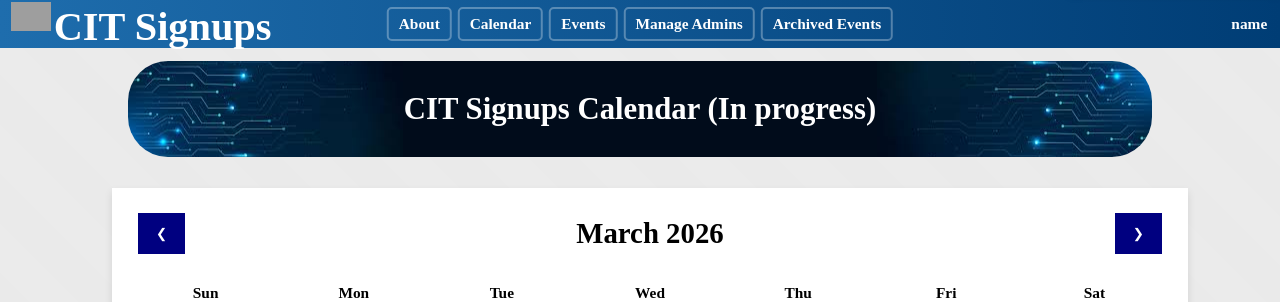
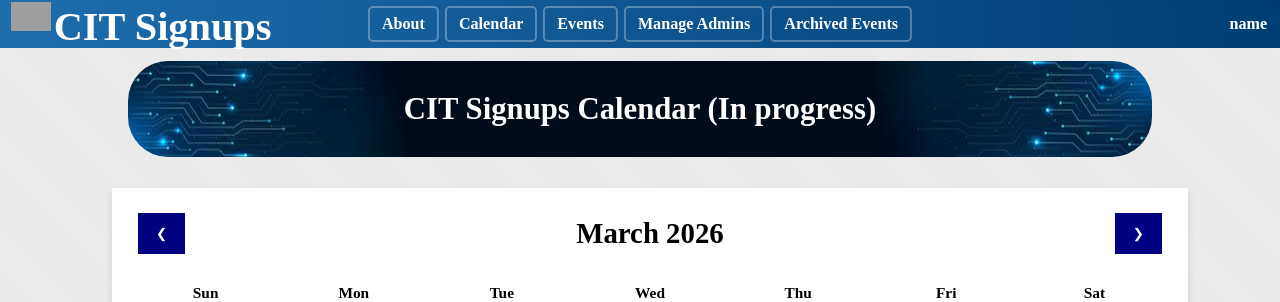
Before and after one commit to citdrhs/drsu, a Flask app: page /calendar in a window 1280 px wide. Shown: the top 302 px of the page. Run offline with Flask 3, Linux system fonts and the light colour scheme; the visitor is signed in with stand-in values (Sample User, id 1); data that the repository does not hold is empty; some libraries are stand-ins or nearby versions; grey boxes are pictures that could not be loaded.

Commit message:
Add files via upload

```diff
--- a/DRSU Sign-Ups Application/static/style.css
+++ b/DRSU Sign-Ups Application/static/style.css
@@ -126,7 +126,7 @@ section a {
     font-weight:bolder;
     margin: 0px;
     margin-top: 1.7%;
-    font-size: 4vw;
+    font-size: 3.7vw;
     color: white;
 }
 
@@ -691,8 +691,8 @@ section a {
 
 @media (max-width: 1600px) {
     .headerItem {
-        font-size: 110%;
-        padding: 7px 12px;
+        font-size: 115%;
+        padding: 8px 14px;
     }
 
     #navLinks {
@@ -715,8 +715,8 @@ section a {
 
 @media (max-width: 1366px) {
     .headerItem {
-        font-size: 100%;
-        padding: 6px 10px;
+        font-size: 105%;
+        padding: 7px 12px;
     }
 
     #navLinks {
```
